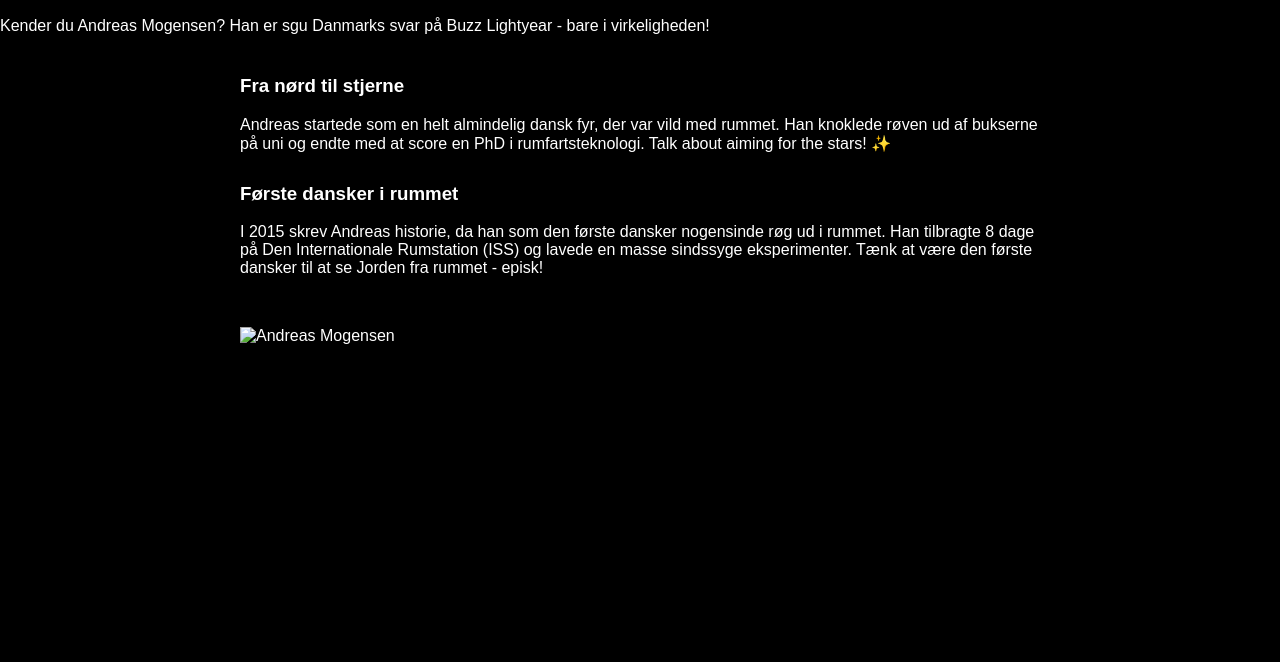
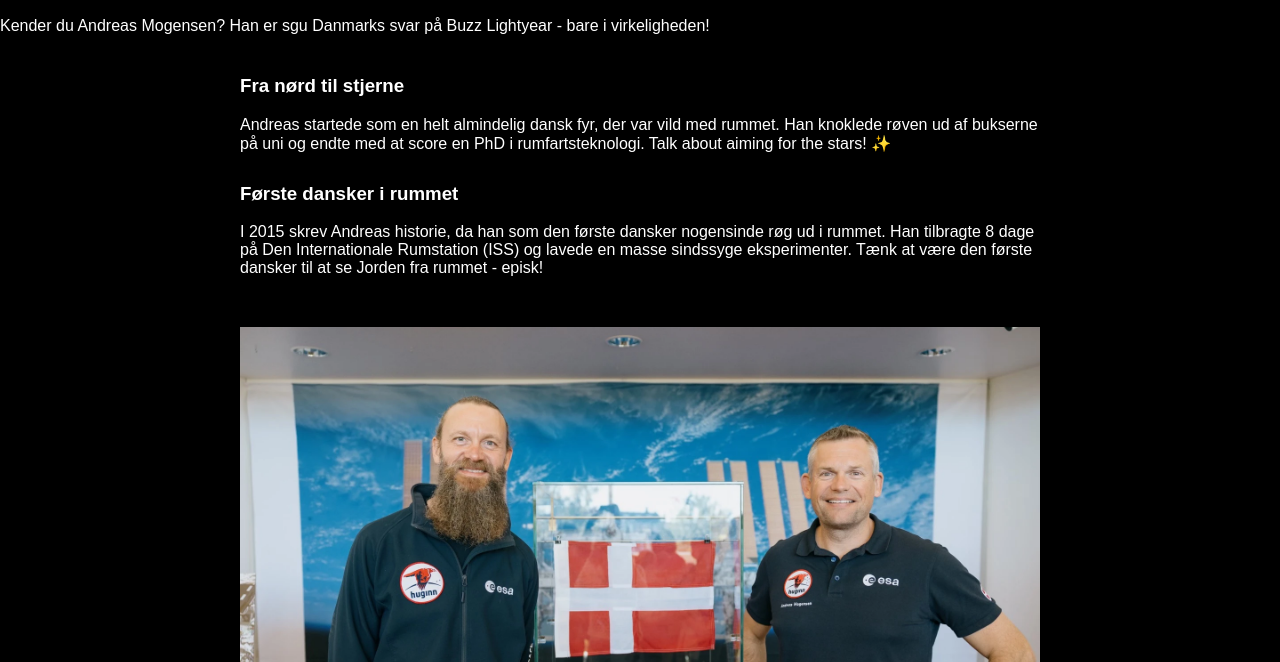
Before and after one commit to LaerkeSkjerning/ASTROTEKET, a plain HTML site: page andreasmogensen.html in a window 1280 px wide. Shown: the part 138-800 px from the top of the page. Drawn offline with Linux system fonts and the light colour scheme.

Commit message:
Update andreasmogensen.html

```diff
--- a/andreasmogensen.html
+++ b/andreasmogensen.html
@@ -25,7 +25,7 @@
             <p>I 2015 skrev Andreas historie, da han som den første dansker nogensinde røg ud i rummet. Han tilbragte 8 dage på Den Internationale Rumstation (ISS) og lavede en masse sindssyge eksperimenter. Tænk at være den første dansker til at se Jorden fra rummet - episk!</p>
         </section>
 
-        <img src="path/to/your/image.jpg" alt="Andreas Mogensen" class="flag">
+        <img src="images/andreas_mogensen.webp" alt="Andreas Mogensen" class="flag">
     </main>
 </body>
 </html>
```
